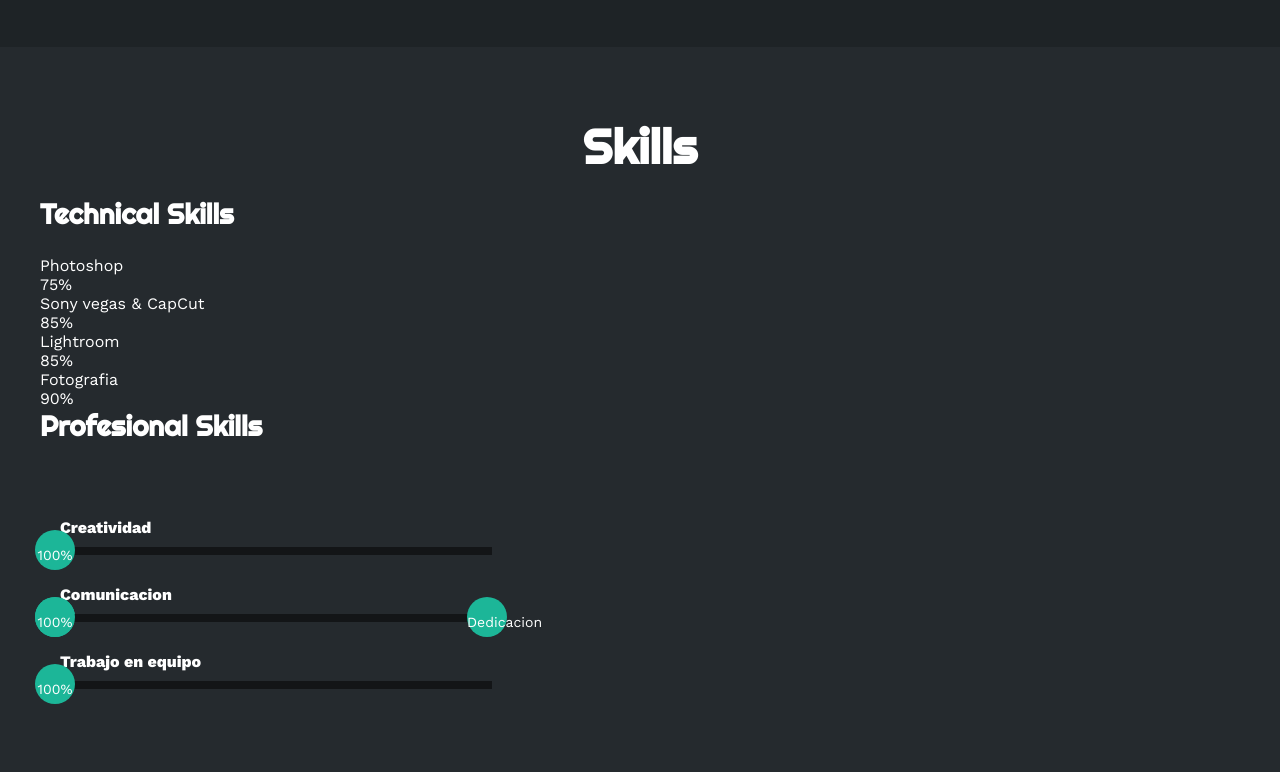
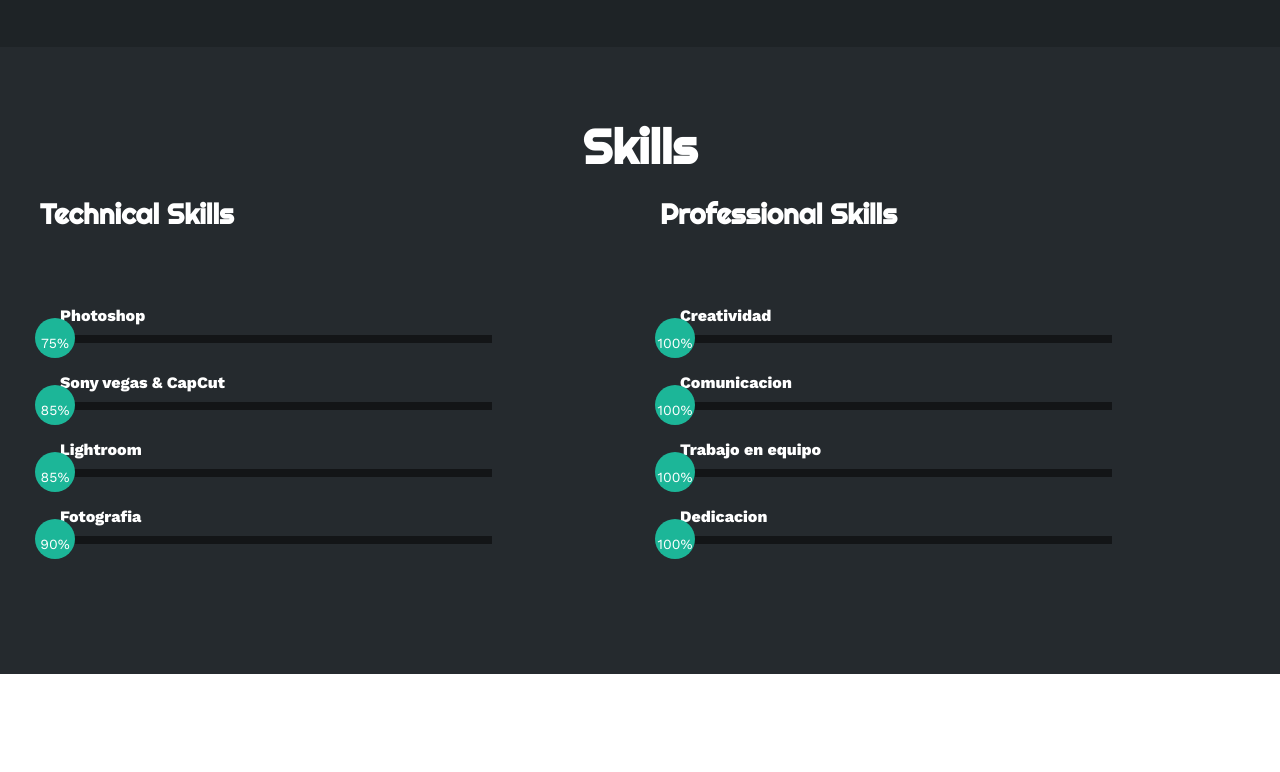
Before and after one commit to AthenaNiimura/cc-portfolio, a plain HTML site: page index.html in a window 1280 px wide. Shown: the part 1200-1972 px from the top of the page. After the commit the page ends 1874 px from the top, so only its background shows below. Drawn offline with nearby package versions, Linux system fonts and the light colour scheme.

Commit message:
se fixea  error en cards de skills en html y css

```diff
--- a/estilo.css
+++ b/estilo.css
@@ -207,9 +207,12 @@ html{
     display: flex;
 }
 .skills .fila .col{
+    justify-content: space-evenly;
+    align-items: center;
     width: 50%;
     padding: 0 20px;
 }
+
 .skills .fila .col h3{
     font-size: 28px;
     font-family: 'Righteous';
--- a/index.html
+++ b/index.html
@@ -1,13 +1,17 @@
 <!DOCTYPE html>
 <html lang="en">
+
 <head>
     <meta charset="UTF-8">
     <meta http-equiv="X-UA-Compatible" content="IE=edge">
     <meta name="viewport" content="width=device-width, initial-scale=1.0">
-    <link rel="stylesheet" href="https://cdnjs.cloudflare.com/ajax/libs/font-awesome/6.4.0/css/all.min.css" integrity="sha512-iecdLmaskl7CVkqkXNQ/ZH/XLlvWZOJyj7Yy7tcenmpD1ypASozpmT/E0iPtmFIB46ZmdtAc9eNBvH0H/ZpiBw==" crossorigin="anonymous" referrerpolicy="no-referrer" />
+    <link rel="stylesheet" href="https://cdnjs.cloudflare.com/ajax/libs/font-awesome/6.4.0/css/all.min.css"
+        integrity="sha512-iecdLmaskl7CVkqkXNQ/ZH/XLlvWZOJyj7Yy7tcenmpD1ypASozpmT/E0iPtmFIB46ZmdtAc9eNBvH0H/ZpiBw=="
+        crossorigin="anonymous" referrerpolicy="no-referrer" />
     <link rel="stylesheet" href="estilo.css">
     <title>Document</title>
 </head>
+
 <body>
     <div class="contenedor-header">
         <header>
@@ -50,7 +54,9 @@
     <section id="sobremi" class="sobremi">
         <div class="contenido-seccion">
             <h2>Sobre mi</h2>
-            <p><span>Hola, soy Athena Niimura.</span> Lorem ipsum dolor sit amet consectetur adipisicing elit. Laboriosam nostrum illum officia blanditiis laudantium eligendi voluptates veniam dolor? Corporis, voluptatem. Ipsa aperiam corrupti deserunt sint id magni fuga hic voluptatum!</p>
+            <p><span>Hola, soy Athena Niimura.</span> Lorem ipsum dolor sit amet consectetur adipisicing elit.
+                Laboriosam nostrum illum officia blanditiis laudantium eligendi voluptates veniam dolor? Corporis,
+                voluptatem. Ipsa aperiam corrupti deserunt sint id magni fuga hic voluptatum!</p>
             <div class="fila">
                 <!--Datos personales-->
                 <div class="col">
@@ -109,7 +115,7 @@
                 <!--technical skill -->
                 <div class="col">
                     <h3>Technical Skills</h3>
-                    <div class="skiils">
+                    <div class="skills">
                         <span>Photoshop</span>
                         <div class="barra-skill">
                             <div class="progreso">
@@ -123,20 +129,21 @@
                             </div>
                         </div>
                         <span>Lightroom</span>
-                        <div class="barra-skiil">
+                        <div class="barra-skill">
                             <div class="progreso">
                                 <span>85%</span>
                             </div>
                         </div>
                         <Span>Fotografia</Span>
-                        <div class="barra-skiil">
+                        <div class="barra-skill">
                             <div class="progreso">
                                 <span>90%</span>
                             </div>
                         </div>
-
                     </div>
-                    <h3>Profesional Skills</h3>
+                </div>
+                    <div class="col">
+                    <h3>Professional Skills</h3>
                     <div class="skills">
                         <span>Creatividad</span>
                         <div class="barra-skill">
@@ -149,6 +156,13 @@
                             <div class="progreso">
                                 <span>100%</span>
                             </div>
+                        </div>
+                        <span>Trabajo en equipo</span>
+                        <div class="barra-skill">
+                            <div class="progreso">
+                                <span>100%</span>
+                            </div>
+                        </div>
                         <span>Dedicacion</span>
                         <div class="barra-skill">
                             <div class="progreso">
@@ -156,19 +170,10 @@
                             </div>
                         </div>
                     </div>
-                        <span>Trabajo en equipo</span>
-                        <div class="barra-skill">
-                            <div class="progreso">
-                                <span>100%</span>
                 </div>
-                        </div>
-
-                    </div>
-                    </div>
-                </div>
-
                 </div>
             </div>
     </section>
 </body>
+
 </html>
```
Lines whose indentation alone changed are shown as unchanged.
